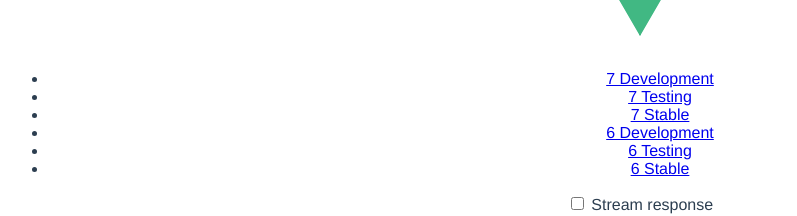
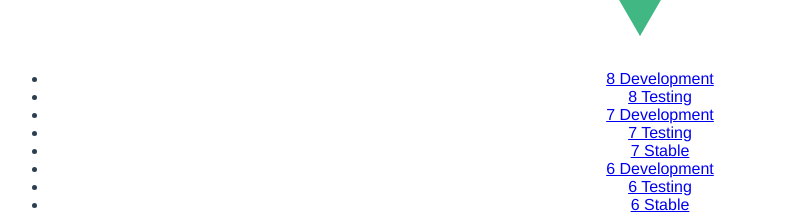
Before and after one commit to tinymce/tinymce-vue-test-page, a Vue app: page / in a window 1280 px wide. Shown: the part 210-426 px from the top of the page, without its empty margins (0-797 px from the left). Built offline with nearby package versions, Linux system fonts and the light colour scheme.

Commit message:
INT-3352: Add 8 dev and testing channels, and suggestededits plugin

```diff
--- a/package.json
+++ b/package.json
@@ -9,7 +9,7 @@
     "deploy": "yarn build && gh-pages -d dist"
   },
   "dependencies": {
-    "@tinymce/tinymce-vue": "^5.1.0",
+    "@tinymce/tinymce-vue": "^6.2.0",
     "core-js": "^3.6.5",
     "gh-pages": "^5.0.0",
     "vue": "^3.3.4"
--- a/src/App.vue
+++ b/src/App.vue
@@ -29,7 +29,7 @@ export default {
   setup() {
     const baseUrl = window.location.href.indexOf('?') > 0 ? window.location.href.substring(0, window.location.href.indexOf('?')) : window.location.href;
     const params = new URLSearchParams(window.location.search);
-    const channel = params.get('channel') || '7-dev';
+    const channel = params.get('channel') || '8-dev';
     const apiKey = params.get('api-key') || 'prsghhxax677rv082a1zj9b7cgjuoaqysf7h8ayxi5ao43ha';
     const conf = {
       classic,
@@ -47,6 +47,8 @@ export default {
     };
 
     const channels = [
+    { name: '8 Development', value: '8-dev' },
+    { name: '8 Testing', value: '8-testing' },
     { name: '7 Development', value: '7-dev' },
     { name: '7 Testing', value: '7-testing' },
     { name: '7 Stable', value: '7-stable' },
--- a/src/settings/configurations.ts
+++ b/src/settings/configurations.ts
@@ -204,7 +204,7 @@ const baseConfig = {
   };
 
 const basePlugins = {
-  plugins: "accordion ai advlist advtemplate autolink autocorrect mergetags footnotes lists link image charmap preview anchor searchreplace visualblocks code fullscreen insertdatetime media table help wordcount typography inlinecss revisionhistory exportpdf exportword importword markdown",
+  plugins: "accordion ai advlist advtemplate autolink autocorrect mergetags footnotes lists link image charmap preview anchor searchreplace visualblocks code fullscreen insertdatetime media table help wordcount typography inlinecss revisionhistory exportpdf exportword importword markdown suggestededits",
 }
 
 const advancePlugins = {
@@ -219,7 +219,7 @@ const advancePlugins = {
 
 const baseToolbar = {
   toolbar:
-    " aidialog aishortcuts accordion bold italic underline strikethrough casechange | revisionhistory exportpdf exportword importword | wordcount numlist bullist | h1 h2 h3 | table preview code codesample help",
+    "aidialog aishortcuts accordion bold italic underline strikethrough casechange | revisionhistory exportpdf exportword importword | wordcount numlist bullist | h1 h2 h3 | table preview code codesample suggestededits",
 }
 
 const advanceToolbar = {
```
Also changed, not shown: 1 other file (tests, documents, lock files or other folders).
